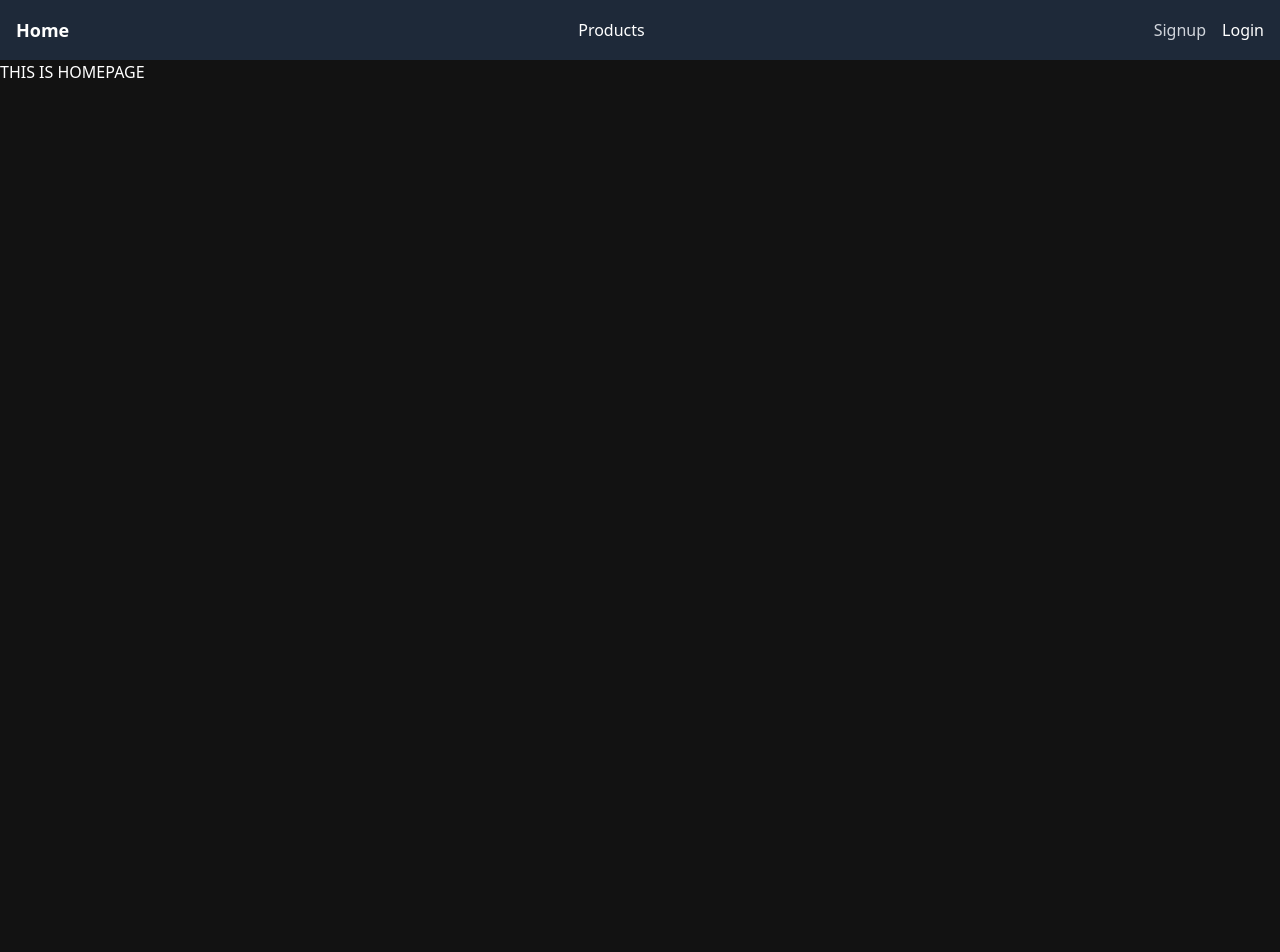
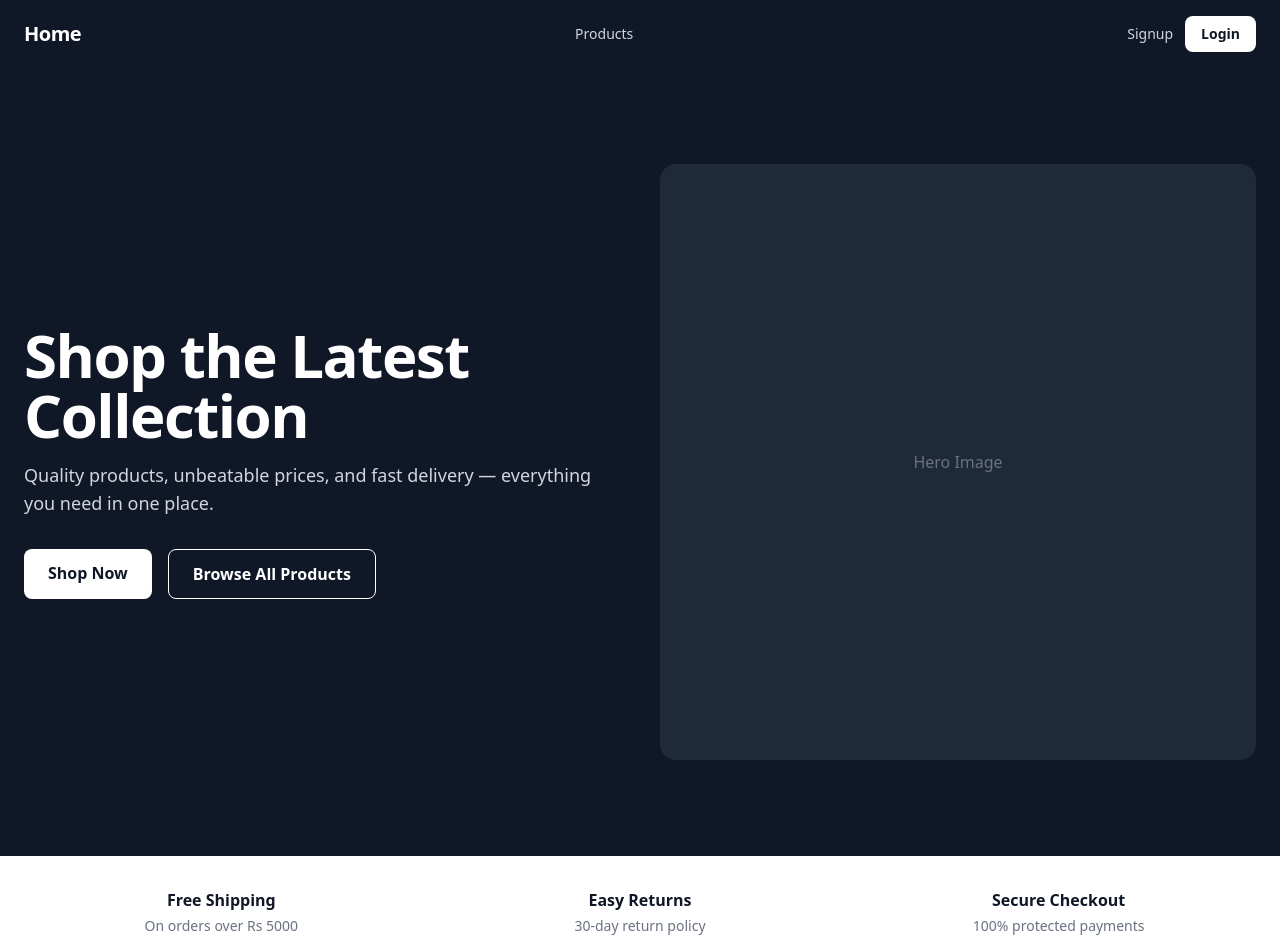
Before and after one commit to Sab1n/project, a Next.js app in the folder client/ecommerce/: page / in a window 1280 px wide. Shown: the top 952 px of the page. Before the commit the page ends 800 px from the top, so only its background shows below. Built offline with nearby package versions, Linux system fonts and the light colour scheme; no server answers.

Commit message:
landing page updated

```diff
--- a/client/ecommerce/app/components/Navbar.jsx
+++ b/client/ecommerce/app/components/Navbar.jsx
@@ -1,28 +1,48 @@
 'use client'
 import Link from "next/link";
 import { UserVerify, useUserVerify } from "../utils/userContext";
-export default function Navbar(){
 
-    const {user, loading} = useUserVerify();
+export default function Navbar() {
+
+    const { user, loading } = useUserVerify();
 
     return (
-        <nav className="bg-gray-800 p-4">
-        <div className="container mx-auto flex justify-between items-center">
-            <Link href="/" className="text-white text-lg font-semibold">
+        <nav className="bg-gray-900 sticky top-0 z-50 shadow-sm">
+            <div className="max-w-7xl mx-auto px-6 py-4 flex justify-between items-center">
+
+                <Link href="/" className="text-white text-xl font-bold tracking-tight">
                     Home
                 </Link>
-            <Link href='../product'>Products</Link>
 
-            {loading ? null : user?.isUser ? (
-                <>
-                <span>Welcome, {user.name}</span>
-                </>
-            ): (
-                <div className="space-x-4">
-                    <Link href="../signup" className="text-gray-300 hover:text-white">
+                <div className="hidden md:flex items-center gap-8">
+                    <Link
+                        href="../product"
+                        className="text-gray-300 hover:text-white text-sm font-medium transition"
+                    >
+                        Products
+                    </Link>
+                </div>
+
+                {loading ? (
+                    <div className="h-8 w-24 bg-gray-800 rounded-lg animate-pulse" />
+                ) : user?.isUser ? (
+                    <div className="flex items-center gap-3">
+                        <span className="text-sm text-gray-300">
+                            Welcome, <span className="text-white font-semibold">{user.name}</span>
+                        </span>
+                    </div>
+                ) : (
+                    <div className="flex items-center gap-3">
+                        <Link
+                            href="../signup"
+                            className="text-gray-300 hover:text-white text-sm font-medium transition"
+                        >
                             Signup
                         </Link>
-            <Link href="../login">
+                        <Link
+                            href="../login"
+                            className="bg-white text-gray-900 px-4 py-2 rounded-lg text-sm font-semibold hover:bg-gray-200 transition"
+                        >
                             Login
                         </Link>
                     </div>
--- a/client/ecommerce/app/page.js
+++ b/client/ecommerce/app/page.js
@@ -1,7 +1,142 @@
-export default function Homepage(){
-  return <>
-  <div>
-    <h1>THIS IS HOMEPAGE</h1>
-  </div>
-  </>
+'use client'
+
+import { useQuery } from "@tanstack/react-query"
+import Link from "next/link"
+import { getProduct } from "./services/productServices"
+
+export default function Homepage() {
+  const { data, isLoading, isError } = useQuery({
+    queryKey: ['homepageproduct'],
+    queryFn: getProduct
+  })
+
+  const products = data?.a || data || []
+  console.log(products)
+
+  return (
+    <div className="min-h-screen bg-white">
+
+      {/* Hero */}
+      <section className="bg-gray-900 text-white">
+        <div className="max-w-7xl mx-auto px-6 py-24 flex flex-col md:flex-row items-center gap-10">
+          <div className="flex-1 text-center md:text-left">
+            <h1 className="text-4xl md:text-6xl font-bold tracking-tight">
+              Shop the Latest Collection
+            </h1>
+            <p className="mt-4 text-lg text-gray-300 max-w-xl">
+              Quality products, unbeatable prices, and fast delivery — everything you need in one place.
+            </p>
+            <div className="mt-8 flex justify-center md:justify-start gap-4">
+              <Link
+                href="/shop"
+                className="bg-white text-gray-900 px-6 py-3 rounded-lg font-semibold hover:bg-gray-200 transition"
+              >
+                Shop Now
+              </Link>
+              <Link
+                href="./product"
+                className="border border-white px-6 py-3 rounded-lg font-semibold hover:bg-white hover:text-gray-900 transition"
+              >
+                Browse All Products
+              </Link>
+            </div>
+          </div>
+          <div className="flex-1">
+            <div className="aspect-square bg-gray-800 rounded-2xl flex items-center justify-center">
+              <span className="text-gray-500">Hero Image</span>
+            </div>
+          </div>
+        </div>
+      </section>
+
+      {/* Feature strip */}
+      <section className="border-b border-gray-100">
+        <div className="max-w-7xl mx-auto px-6 py-8 grid grid-cols-1 sm:grid-cols-3 gap-6 text-center">
+          <div>
+            <h3 className="font-semibold text-gray-900">Free Shipping</h3>
+            <p className="text-sm text-gray-500 mt-1">On orders over Rs 5000</p>
+          </div>
+          <div>
+            <h3 className="font-semibold text-gray-900">Easy Returns</h3>
+            <p className="text-sm text-gray-500 mt-1">30-day return policy</p>
+          </div>
+          <div>
+            <h3 className="font-semibold text-gray-900">Secure Checkout</h3>
+            <p className="text-sm text-gray-500 mt-1">100% protected payments</p>
+          </div>
+        </div>
+      </section>
+
+      {/* Featured Products */}
+      <section className="max-w-7xl mx-auto px-6 py-16">
+        <div className="flex items-center justify-between mb-8">
+          <h2 className="text-2xl md:text-3xl font-bold text-gray-900">
+            Featured Products
+          </h2>
+          <Link href="./product" className="text-sm font-medium text-gray-600 hover:text-gray-900">
+            View all →
+          </Link>
+        </div>
+
+        {isLoading && (
+          <div className="grid grid-cols-2 md:grid-cols-4 gap-6">
+            {Array.from({ length: 8 }).map((_, i) => (
+              <div key={i} className="animate-pulse">
+                <div className="aspect-square bg-gray-200 rounded-xl" />
+                <div className="h-4 bg-gray-200 rounded mt-3 w-3/4" />
+                <div className="h-4 bg-gray-200 rounded mt-2 w-1/2" />
+              </div>
+            ))}
+          </div>
+        )}
+
+        {isError && (
+          <p className="text-center text-red-500 py-10">
+            Failed to load products. Please try again later.
+          </p>
+        )}
+
+        {!isLoading && !isError && products.length === 0 && (
+          <p className="text-center text-gray-500 py-10">
+            No products available right now.
+          </p>
+        )}
+
+        {!isLoading && !isError && products.length > 0 && (
+          <div className="grid grid-cols-2 md:grid-cols-4 gap-6">
+            {products?.slice(0, 8).map((product) => (
+              <Link
+                key={product._id}
+                href={`/product/${product._id}`}
+                className="group"
+              >
+                <div className="aspect-square bg-gray-100 rounded-xl overflow-hidden">
+                  {product.picture ? (
+                    <img
+                      src={product.picture}
+                      alt={product.name}
+                      className="w-full h-full object-cover group-hover:scale-105 transition duration-300"
+                    />
+                  ) : (
+                    <div className="w-full h-full flex items-center justify-center text-gray-400 text-sm">
+                      No image
+                    </div>
+                  )}
+                </div>
+                <h3 className="mt-3 text-sm font-medium text-gray-900 truncate">
+                  {product.name}
+                </h3>
+                <p className="text-sm text-gray-500">
+                  Rs {product.sellingPrice}
+                </p>
+              </Link>
+            ))}
+          </div>
+        )}
+      </section>
+
+
+
+    </div>
+  )
 }
```
Lines whose indentation alone changed are shown as unchanged.
